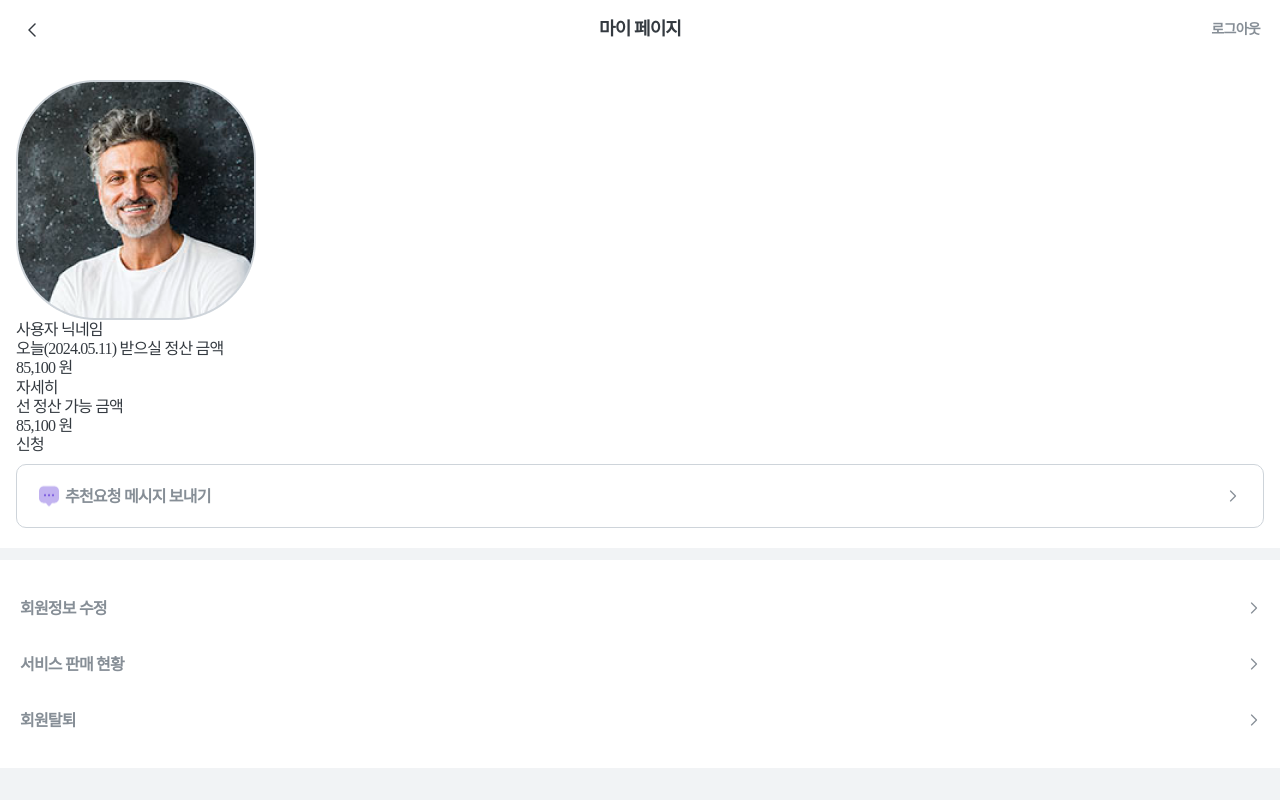
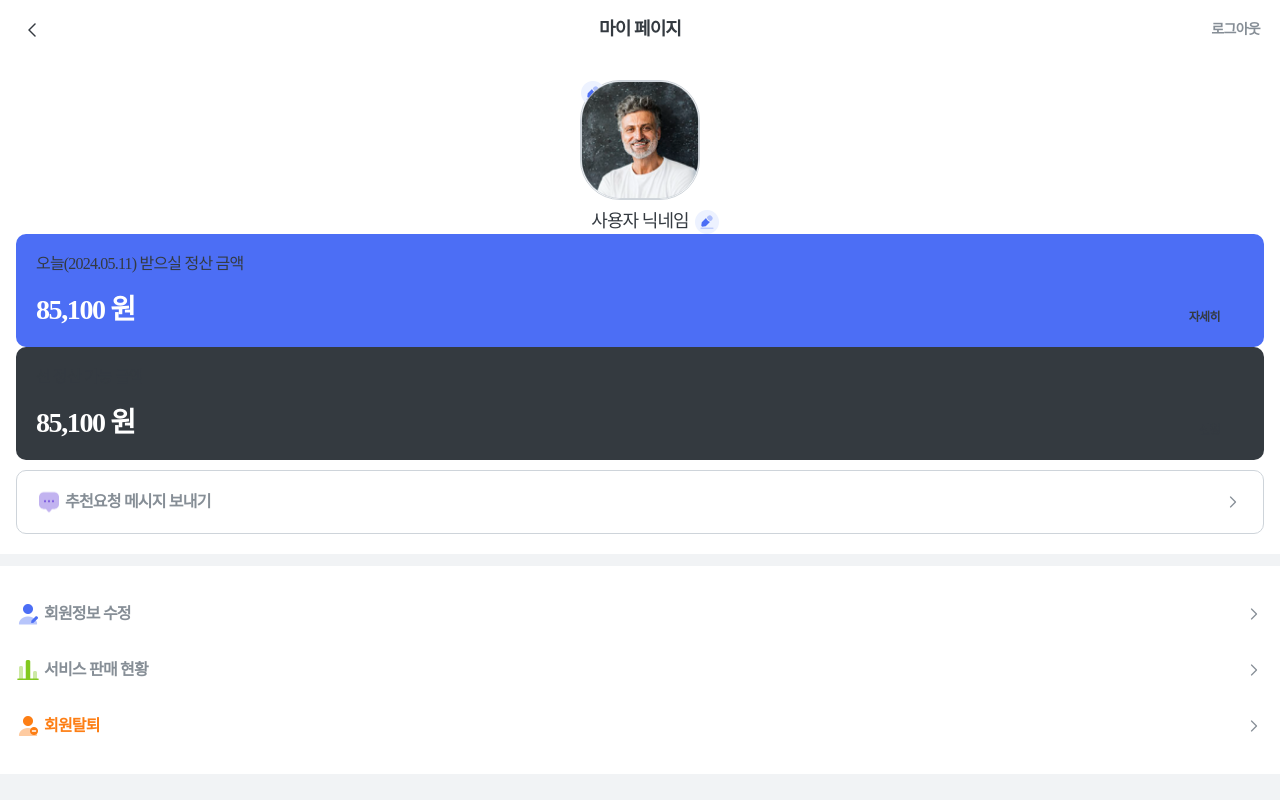
Before and after one commit to symoon96/KOOKMINBUGO, a plain HTML site: page html/ui0201.html in a window 1280 px wide. Drawn offline with Linux system fonts and the light colour scheme; a web font is replaced by a local one.

Commit message:
style.css 업데이트

```diff
--- a/css/style.css
+++ b/css/style.css
@@ -305,6 +305,10 @@ select::-ms-expand{ display: none; }
 
 .mt-8 {
     margin-top: 4rem !important;
+}
+
+.mt-9 {
+    margin-top: 4.5rem !important;
 }
 
 .mt-auto {
@@ -694,6 +698,12 @@ select::-ms-expand{ display: none; }
 .btn-search {width: 2rem; height: 2rem;}
 .btn-search.dark {background-image: url('../img/icon/ic_search_d.png');}
 .btn-pop-close {width: 2.4rem; height: 2.4rem; background-image: url('../img/icon/ic_pop_close.png');}
+.btn-modify {width: 2.4rem; height: 2.4rem;}
+.btn-modify.color.circle {background-image: url('../img/icon/ic_modify_c_c.png');}
+.btn-more {font-size: 1.2rem; font-weight: 600; background-repeat: no-repeat; background-position: right center; background-size: 2rem; padding-right: 2.4rem; line-height: 1.6667}
+.btn-more.white {background-image: url('../img/icon/ic_more_w.png'); color: var(--color-white);}
+.btn-refresh {width: 2rem; height: 2rem;}
+.btn-refresh.white {background-image: url('../img/icon/ic_refresh_w.png');}
 
 .btn-link {display: flex; align-items: center; justify-content: space-between; height: 5.6rem; padding-right: 3rem; text-decoration: none; background: url('../img/icon/ic_link_g.png') no-repeat right center; background-size: 2rem; border-radius: 1rem;}
 .btn-link.line {border: 1px solid #CED4DA; padding: 0.4rem 2rem; background-position: right 2rem center; height: 6.4rem;}
@@ -722,6 +732,12 @@ i[class^='ic-'] {flex: none; display: block; background-repeat: no-repeat; backg
 .ic-rank.color {background-image: url('../img/icon/ic_rank_c.png');}
 .ic-message {width: 2.4rem; height: 2.4rem;}
 .ic-message.color {background-image: url('../img/icon/ic_message_c.png');}
+.ic-user {width: 2.4rem; height: 2.4rem;}
+.ic-user.color {background-image: url('../img/icon/ic_user_c.png');}
+.ic-dashboard {width: 2.4rem; height: 2.4rem;}
+.ic-dashboard.color {background-image: url('../img/icon/ic_dashboard_c.png');}
+.ic-secede {width: 2.4rem; height: 2.4rem;}
+.ic-secede.color {background-image: url('../img/icon/ic_secede_c.png');}
 .ic-cs {width: 2.4rem; height: 2.4rem;}
 .ic-cs.color {background-image: url('../img/icon/ic_cs_c.png');}
 .ic-setting {width: 2rem; height: 2rem;}
@@ -802,8 +818,10 @@ i[class^='ic-'] {flex: none; display: block; background-repeat: no-repeat; backg
 .txt-comment{}
 
 .txt-guide {text-align: center; padding: 0.8rem 0.8rem; background-color: #EDF2FF; border-radius: 1.6rem; font-size: 1.3rem; font-weight: 500; text-align: center; color: var(--color-gray)}
+.txt-note {text-align: center;}
 
-.txt-blue {color: var(--color-main)}
+.txt-blue {color: var(--color-main) !important;}
+.txt-orange {color: var(--color-orange) !important;}
 
 /* table */
 .tbl-wrap{}
@@ -1007,3 +1025,17 @@ input[type="password"]:focus {border-bottom-color: #343A40; outline: none;}
 .main .banner a img {width: 100%;}
 
 /* sub */
+.profile .photo {width: 12rem; margin: 0 auto; position: relative; border: 1px solid #CED4DA; border-radius: 4rem; height: 12rem;}
+.profile .photo img {border-radius: 4rem; width: 100%; height: 100%; object-fit: cover; position: absolute; left: 50%; top: 50%; transform: translate(-50%, -50%);}
+.profile .photo .btn-modify {position: absolutel; right: 0; top: 0;}
+.profile .nick {text-align: center; display: flex; align-items: center; justify-content: center; padding-left: 3rem; gap: 0 0.6rem; margin-top: 1rem;}
+.profile .nick p {font-size: 1.8rem;l font-weight: 600;}
+
+.amount-bx {border-radius: 1rem; padding: 2rem 2rem;}
+.amount-bx .tit-area .tit01 {font-size: 1.6rem; font-weight: 600;}
+.amount-bx .cont-area {display: flex; align-items: flex-end; justify-content: space-between; margin-top: 2rem;}
+.amount-bx .cont-area .txt {color: var(--color-white); font-size: 2.8rem; font-weight: 700;}
+.amount-bx.blue {background-color: var(--color-main);}
+.amount-bx.blue .tit-area .tit01 {color: #BAC8FF;}
+.amount-bx.dark {background-color: var(--color-gray-dark);}
+.amount-bx.dark .tit-area .tit01 {color: #CED4DA;}
```
